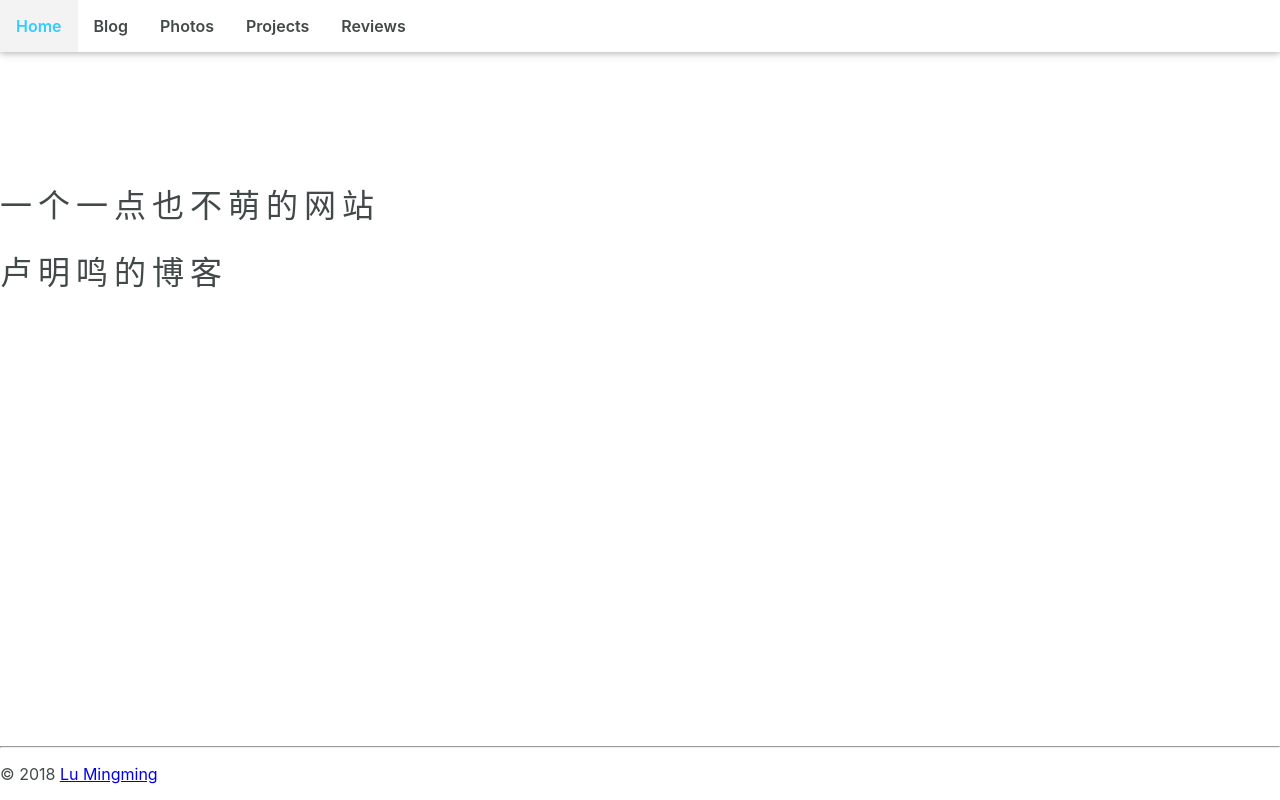
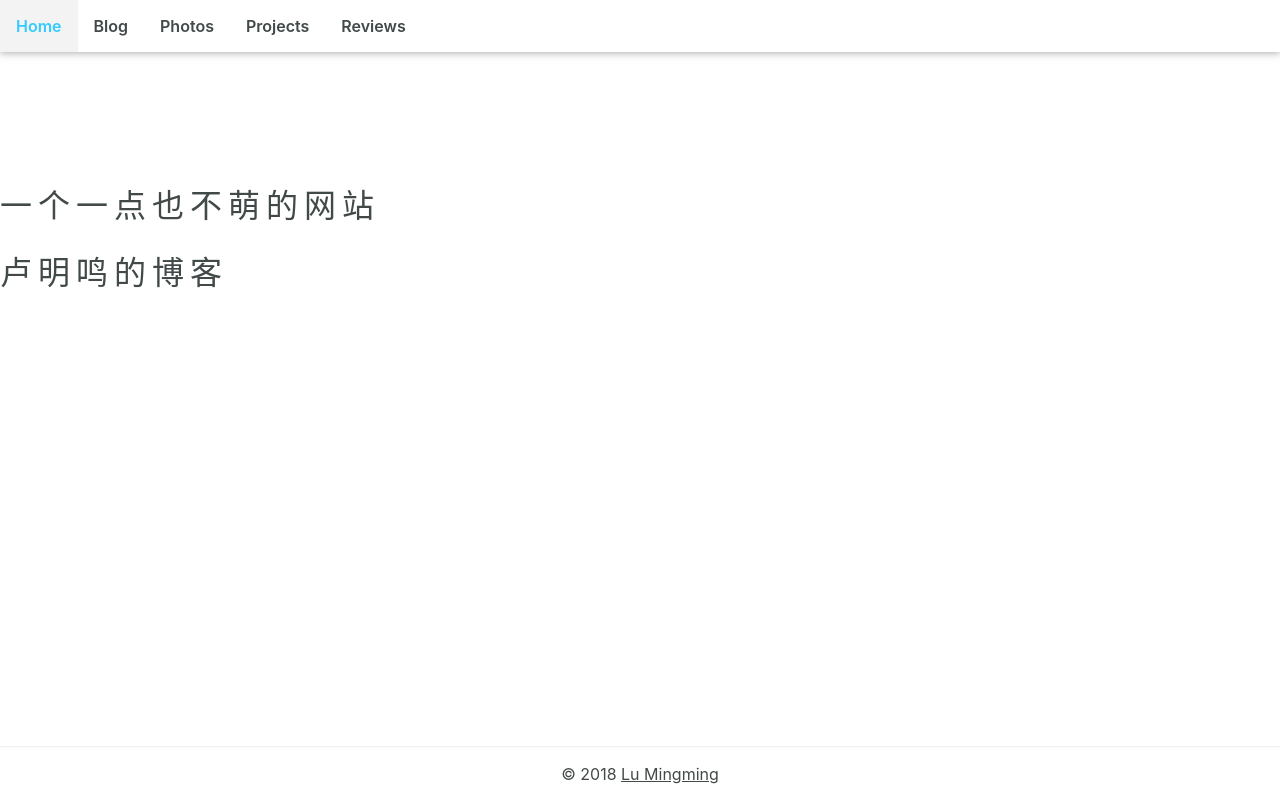
Before and after one commit to mingming-lu/lmm, a Vue app in the folder app/: page /home in a window 1280 px wide. Built offline with nearby package versions, Linux system fonts and the light colour scheme; some icons are missing.

Commit message:
footer vue file

```diff
--- a/app/src/components/common/Footer.vue
+++ b/app/src/components/common/Footer.vue
@@ -1,23 +1,27 @@
 <template>
   <footer class="center">
-    <hr class="opacity-plus">
+    <hr>
     <a href="https://github.com/akinaru-lu" target="_blank">
-      <i class="fa fa-github link white"></i>
+      <i class="fa fa-github link"></i>
     </a>
     <a href="https://www.linkedin.com/in/lumingming/" target="_blank">
-      <i class="fa fa-linkedin link white"></i>
+      <i class="fa fa-linkedin link"></i>
     </a>
-    <p>&copy; 2018 <router-link to="/home#author" class="link white">
+    <p>&copy; 2018 <router-link to="/home#author" class="link">
       <u>Lu Mingming</u>
     </router-link></p>
   </footer>
 </template>
 
 <style lang="scss" scoped>
+@import '@/assets/scss/styles.scss';
 footer {
+  hr {
+    opacity: 0.15;
+  }
+  bottom: 0 !important;
+  position: fixed !important;
   width: 100%;
-  position: fixed !important;
   z-index: -99 !important;
-  bottom: 0 !important;
 }
 </style>
```
